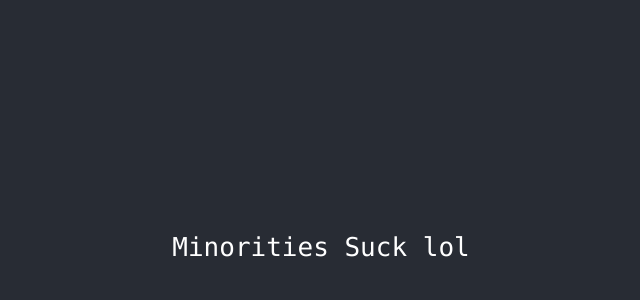
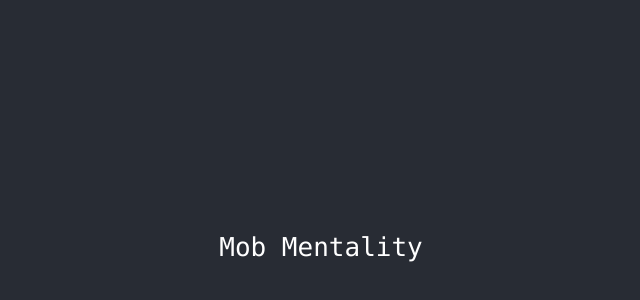
Before and after one commit to tylerchang/minorities_suck, a React (Create React App) app: page / in a window 1280 px wide. Shown: the part 154-454 px from the top of the page, without its empty margins (319-959 px from the left). Built offline with nearby package versions, Linux system fonts and the light colour scheme.

Commit message:
title change

```diff
--- a/src/App.js
+++ b/src/App.js
@@ -5,7 +5,7 @@ function App() {
     <div className="App">
       <header className="App-header">
         <p>
-          <code>Minorities Suck lol</code>
+          <code>Mob Mentality</code>
         </p>
       </header>
     </div>
```
